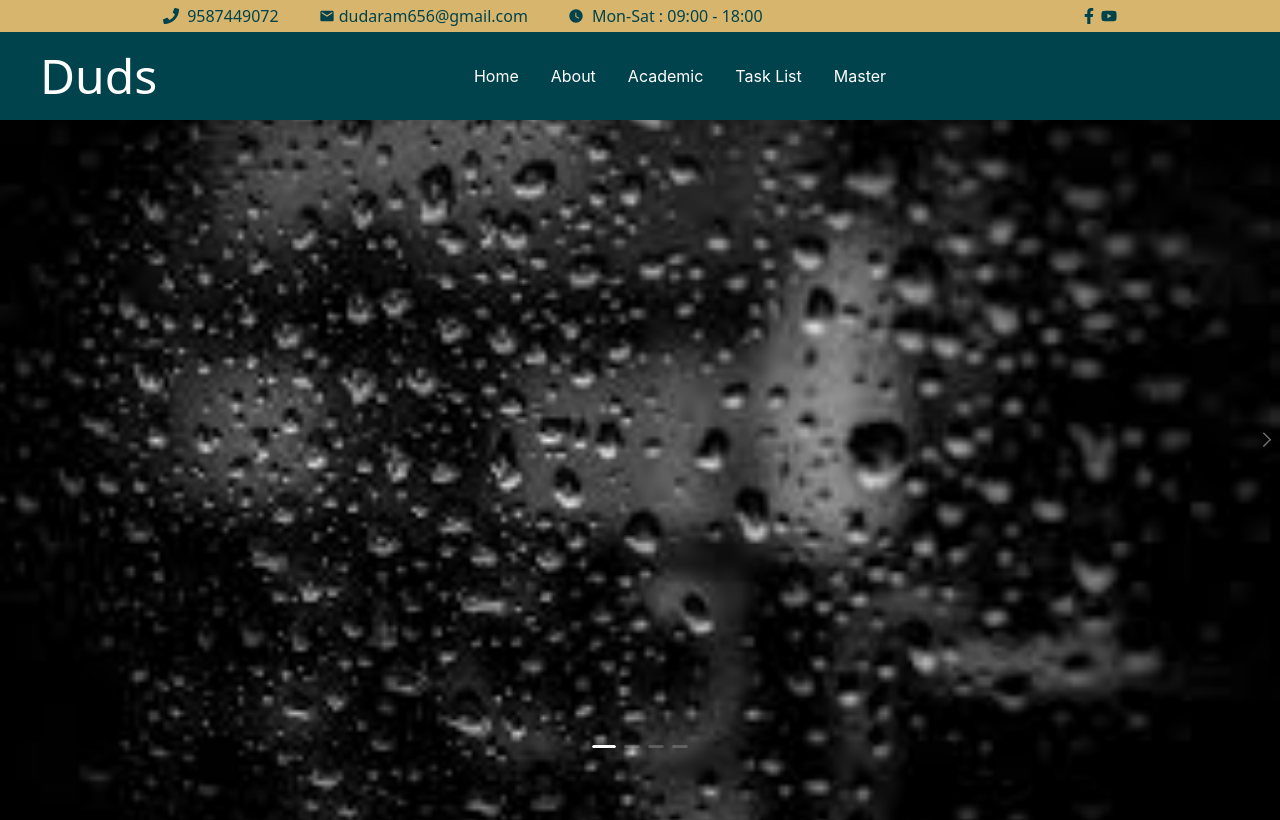
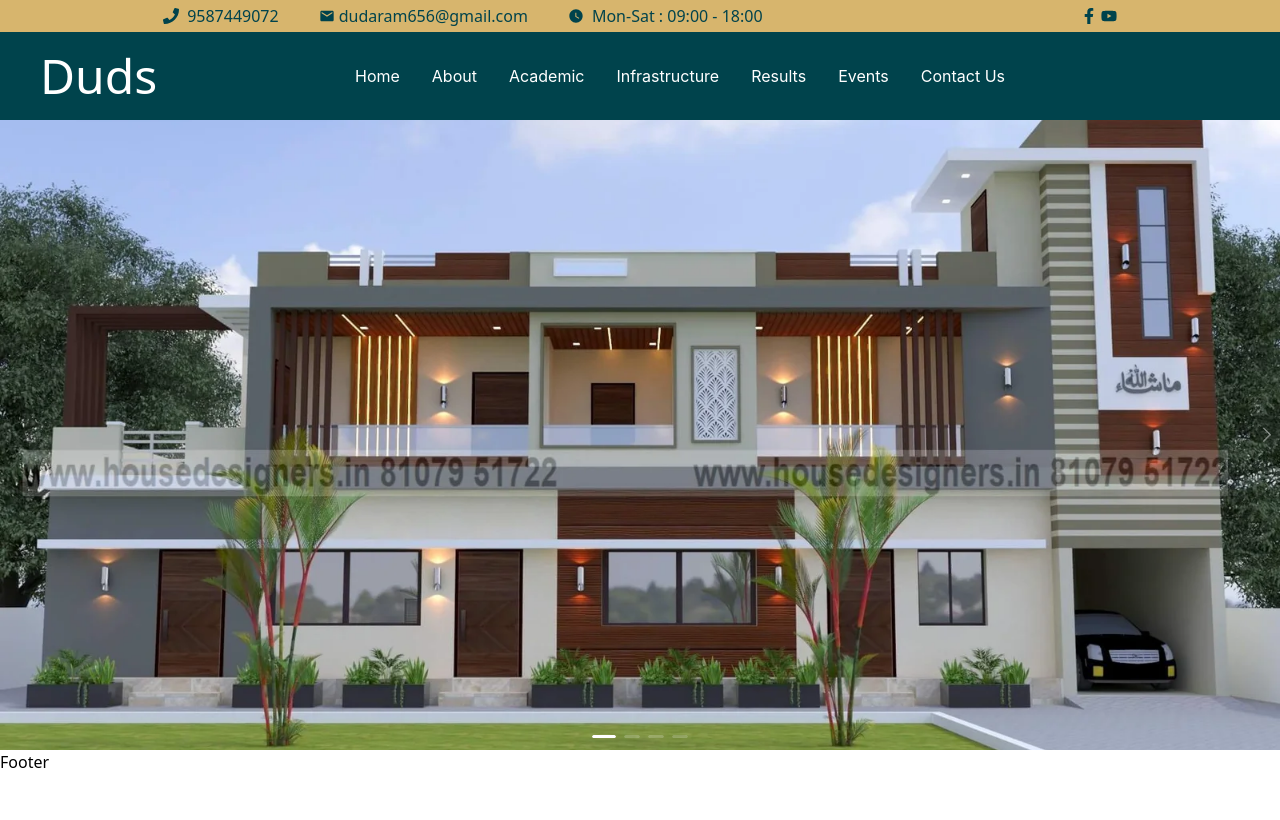
Before and after one commit to Dudschoudhary/oasis, a React (Vite) app: page / in a window 1280 px wide. Built offline with nearby package versions, Linux system fonts and the light colour scheme.

Commit message:
minor changes on 02/04/2025

```diff
--- a/src/components/common/Navigation.jsx
+++ b/src/components/common/Navigation.jsx
@@ -76,14 +76,19 @@ const Navigation = () => {
         { label: 'Sports / Activities', key: 'aportsActivities' },
       ]
     },
-    { label: <Link to={"/task-list"}>Task List</Link>, key: 'taskList' },
     {
-      label: 'Master', key: 'master',
+      label: 'Infrastructure', key: 'infrastructure',
       children: [
-        { label: <Link to={"/master/client"}>Client</Link>, key: 'client' },
-        { label: <Link to={"/master/offerStatus"}>Offer Status</Link>, key: 'offerStatus' },
+        { label: <Link to={"/laboratories"}>Laboratories</Link>, key: 'laboratories' },
+        { label: <Link to={"/digitalClassRooms"}>Digital Class Rooms </Link>, key: 'digitalClassRooms' },
+        { label: <Link to={"/library"}>Library </Link>, key: 'library' },
+        { label: <Link to={"/transportation"}>Transportation </Link>, key: 'transportation' },
+        { label: <Link to={"/facilities"}>Facilities </Link>, key: 'facilities' },
       ]
-    }
+    },
+    { label: <Link to={"/results"}>Results</Link>, key: 'results' },
+    { label: <Link to={"/events"}>Events</Link>, key: 'events' },
+    { label: <Link to={"/contactUs"}>Contact Us</Link>, key: 'contactUs' },
   ];
 
   return (
--- a/src/pages/SliderBar.jsx
+++ b/src/pages/SliderBar.jsx
@@ -1,45 +1,45 @@
-// import React from 'react'
-
-// const SliderBar = () => {
-//   return (
-//     <div>SliderBar</div>
-//   )
-// }
-
-// export default SliderBar
-
 import React from 'react';
 import { Carousel } from 'antd';
-import image_1 from "../assets/images/home1.webp"
-import image_2 from "../assets/images/home2.jpg"
-import image_3 from "../assets/images/home3.jpg"
-import image_4 from "../assets/images/home4.webp"
-import image_5 from "../assets/images/home5.jpeg"
-const contentStyle = {
-    margin: 0,
-    height: '160px',
-    color: '#fff',
-    lineHeight: '160px',
-    textAlign: 'center',
-    background: '#364d79',
-};
+import image_1 from "../assets/images/home1.webp";
+import image_2 from "../assets/images/home2.jpg";
+import image_3 from "../assets/images/home3.jpg";
+import image_4 from "../assets/images/home4.webp";
+import image_5 from "../assets/images/home5.jpeg";
+
 const SliderBar = () => (
   <>
-        <Carousel arrows infinite={false} className='h-[80vh]'>
-            <div>
-                <img src={image_5} alt="image 1" className='w-full h-[700px] object-cover' />
+    <Carousel arrows infinite={false} className="w-full">
+      <div className="flex justify-center items-center">
+        <img
+          src={image_1}
+          alt="image 1"
+          className="object-cover h-[630px] w-full"
+        />
       </div>
-            <div>
-                <img src={image_5} alt="image 2" className='w-full h-[700px] object-cover' />
+      <div className="flex justify-center items-center">
+        <img
+          src={image_1}
+          alt="image 1"
+          className="object-cover h-[630px] w-full"
+        />
       </div>
-            <div>
-                <img src={image_5} alt="image 3" className='w-full h-[700px] object-cover' />
+      <div className="flex justify-center items-center">
+        <img
+          src={image_1}
+          alt="image 1"
+          className="object-cover h-[630px] w-full"
+        />
       </div>
-            <div>
-                <img src={image_5} alt="image 4" className='w-full h-[700px] object-cover' />
+      <div className="flex justify-center items-center">
+        <img
+          src={image_1}
+          alt="image 1"
+          className="object-cover h-[625px] w-full"
+        />
       </div>
+
     </Carousel>
-
   </>
 );
+
 export default SliderBar;
```
Lines whose indentation alone changed are shown as unchanged.
